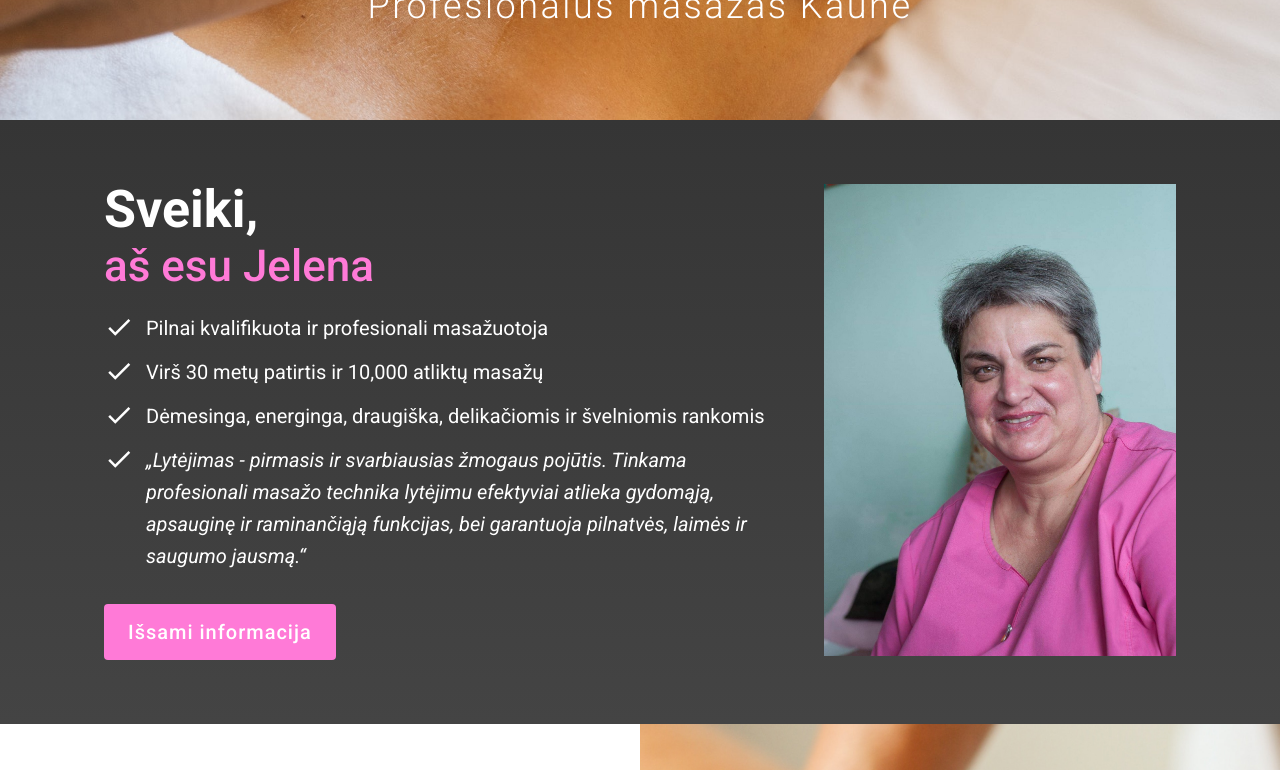
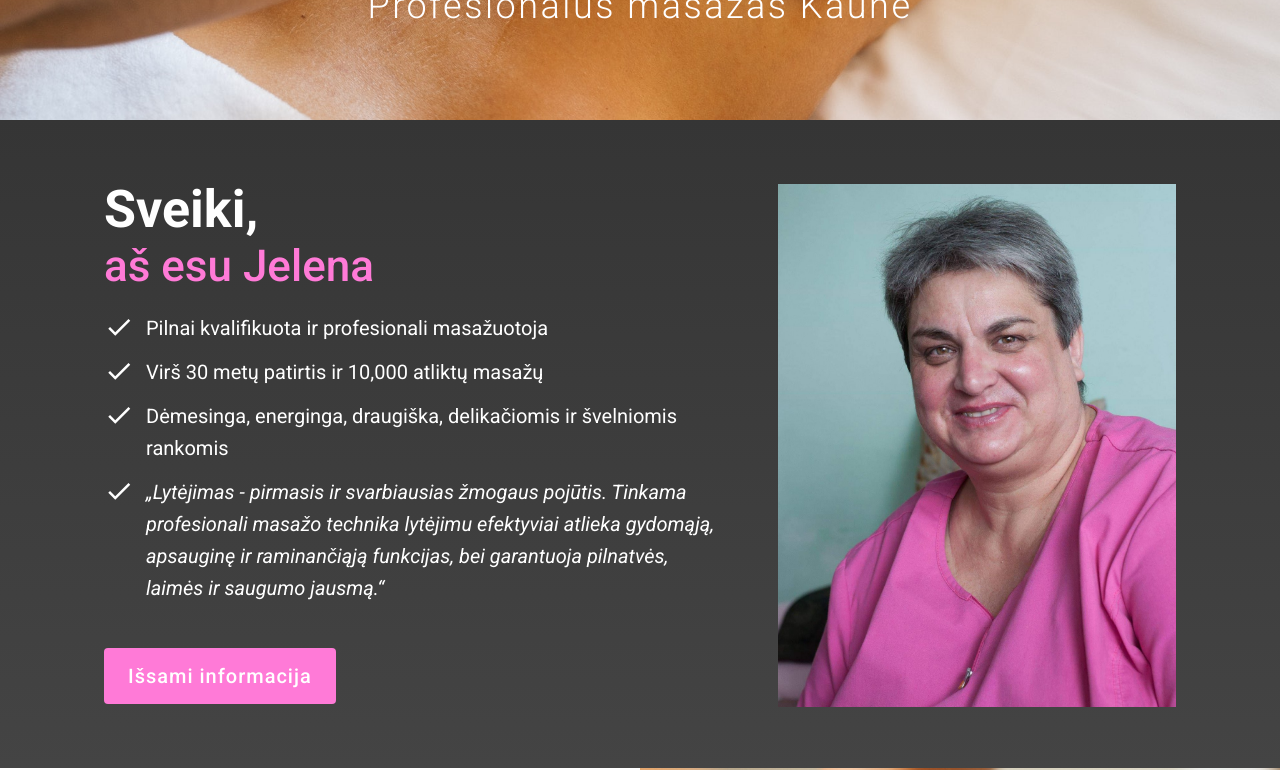
Before and after one commit to irgipaulius/website-masazai.net, a React (Create React App) app: page / in a window 1280 px wide. Shown: the part 700-1470 px from the top of the page. Built offline with nearby package versions, Linux system fonts and the light colour scheme.

Commit message:
CSS About image with float + new croped image

```diff
--- a/src/components/About.js
+++ b/src/components/About.js
@@ -22,6 +22,10 @@ export default function About() {
     <div className={about} id="about">
       <div className={about_container}>
         <div className={about_text_container}>
+          <div className={about_image_container}>
+            <img className={about_image} src="/images/profile.jpeg" alt="" />
+          </div>
+
           <p className={about_title}>Sveiki,</p>
           <p className={about_subtitle}>aš esu Jelena</p>
           <ul className={about_text}>
@@ -40,17 +44,17 @@ export default function About() {
             <li className={about_text_list_item}>
               <AboutCheckmark />
               <blockquote>
-                <i>„Lytėjimas - pirmasis ir svarbiausias žmogaus pojūtis. Tinkama profesionali masažo technika lytėjimu efektyviai atlieka gydomąją, apsauginę ir
-                raminančiąją funkcijas, bei garantuoja pilnatvės, laimės ir saugumo jausmą.“</i>
+                <i>
+                  „Lytėjimas - pirmasis ir svarbiausias žmogaus pojūtis. Tinkama profesionali masažo
+                  technika lytėjimu efektyviai atlieka gydomąją, apsauginę ir raminančiąją
+                  funkcijas, bei garantuoja pilnatvės, laimės ir saugumo jausmą.“
+                </i>
               </blockquote>
             </li>
           </ul>
 
           <PanelButton text="Išsami informacija" type="about" />
         </div>
-        <div className={about_image_container}>
-          <img className={about_image} src="/images/profile.jpeg" alt="" />
-        </div>
       </div>
     </div>
   );
--- a/src/components/About.module.css
+++ b/src/components/About.module.css
@@ -7,20 +7,13 @@
   margin: 0 auto;
   padding: 6.4rem;
 
-  display: flex;
-  gap: 4.8rem;
-  align-content: flex-start;
-  align-items: flex-start;
-
   /* border: 1px solid blue; */
 }
 
 .about_text_container {
-  width: 65%;
+  width: 100%;
   color: white;
   font-size: 1.8rem;
-
-  flex-grow: 1;
 
   /* border: 1px solid red; */
 }
@@ -40,58 +33,36 @@
   font-size: 2rem;
   line-height: 1.6;
   list-style: none;
+}
+.about_text_list_item span,
+.about_text_list_item blockquote {
+  display: block;
+  margin-left: 4.2rem;
+  margin-bottom: 1.2rem;
 
-  display: flex;
-  flex-direction: column;
-  gap: 1.2rem;
+  position: relative;
+
+  /* border: 1px solid violet; */
 }
-.about_text_list_item {
-  display: flex;
-  align-items: flex-start;
-  gap: 1.2rem;
+.about_text_list_item svg {
+  position: absolute;
+
+  /* border: 1px solid yellowgreen; */
 }
 
 .about_image_container {
-  width: 34%;
+  float: right;
+  width: 37.1%;
 
-  overflow: hidden;
-
-  flex-grow: 1;
+  margin: 0 0 3.2rem 4.8rem;
 
   /* border: 1px solid green; */
 }
 .about_image {
+  display: block;
   object-fit: cover;
   width: 100%;
   height: 100%;
-  object-position: 100% 50%;
-}
-
-/**************************/
-/* BELOW 1024px (Laptop) */
-/**************************/
-
-/* 1024 / 16 = 64 */
-@media (max-width: 64em) {
-  .about_container {
-    /* padding: 6.4rem; */
-    gap: 3.2rem;
-  }
-
-  .about_text_container {
-    /* width: 65%; */
-
-    /* border: 1px dotted blue; */
-  }
-
-  .about_image_container {
-    /* width: 42%; */
-    /* height: 42rem; */
-    /* border: 1px dotted orange; */
-  }
-  .about_image {
-    object-position: 80% 50%;
-  }
 }
 
 /**************************/
@@ -109,31 +80,13 @@
 
   .about_container {
     padding: 4.8rem;
-    gap: 2.4rem;
-  }
-
-  .about_text_container {
-    /* width: 60%; */
-
-    /* border: 1px dotted red; */
-  }
-
-  .about_image_container {
-    width: 38%;
-    /* height: 44.5rem; */
-    /* border: 1px dotted blue; */
-  }
-  .about_image {
-    object-position: 70% 50%;
   }
 
   .about_title {
     font-size: 5.2rem;
-    /* margin-bottom: 0.8rem; */
   }
   .about_subtitle {
     font-size: 3.6rem;
-    /* margin-bottom: 2.4rem; */
   }
 }
 
@@ -145,22 +98,6 @@
 @media (max-width: 40em) {
   .about_container {
     padding: 3.2rem;
-    gap: 1.6rem;
-  }
-
-  .about_text_container {
-    /* width: 55%; */
-
-    /* border: 1px dotted red; */
-  }
-
-  .about_image_container {
-    width: 40%;
-    /* height: 48.1rem; */
-    /* border: 1px dotted blue; */
-  }
-  .about_image {
-    object-position: 65% 50%;
   }
 
   .about_title {
@@ -172,10 +109,6 @@
   .about_text {
     line-height: 1.4;
   }
-
-  /* .about_btn {
-    margin-top: 2.4rem;
-  } */
 }
 
 /**************************/
@@ -202,21 +135,10 @@
 
   .about_title {
     text-align: center;
-    /* font-size: 6.2rem; */
-    /* font-weight: 500; */
-    /* margin-bottom: 0.8rem; */
   }
   .about_subtitle {
     text-align: center;
-    /* font-size: 4.4rem; */
-    /* font-weight: 500; */
-    /* margin-bottom: 2.4rem; */
-    /* color: #ff59cd; */
   }
-
-  /* .about_btn {
-    margin: 2.4rem auto 0 auto;
-  } */
 }
 
 /**************************/
@@ -250,21 +172,10 @@
 
   .about_title {
     text-align: center;
-    /* font-size: 6.2rem; */
-    /* font-weight: 500; */
-    /* margin-bottom: 0.8rem; */
   }
   .about_subtitle {
     text-align: center;
-    /* font-size: 4.4rem; */
-    /* font-weight: 500; */
-    /* margin-bottom: 2.4rem; */
-    /* color: #ff59cd; */
   }
-
-  /* .about_btn {
-    margin: 2.4rem auto 0 auto;
-  } */
 }
 
 /*
```
Also changed, not shown: public/images/profile.jpeg.
